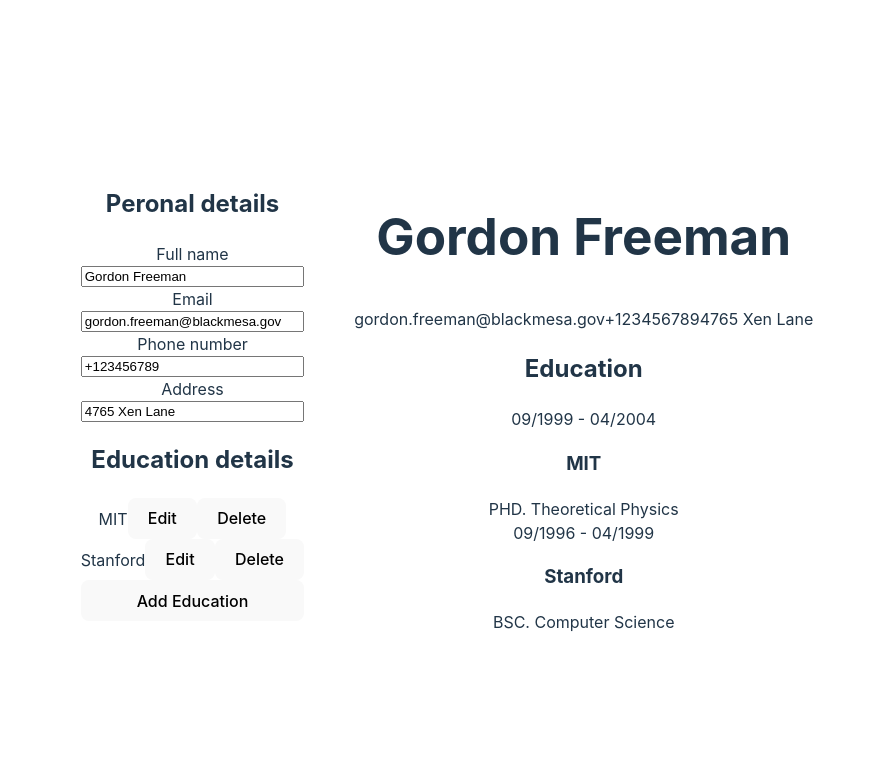
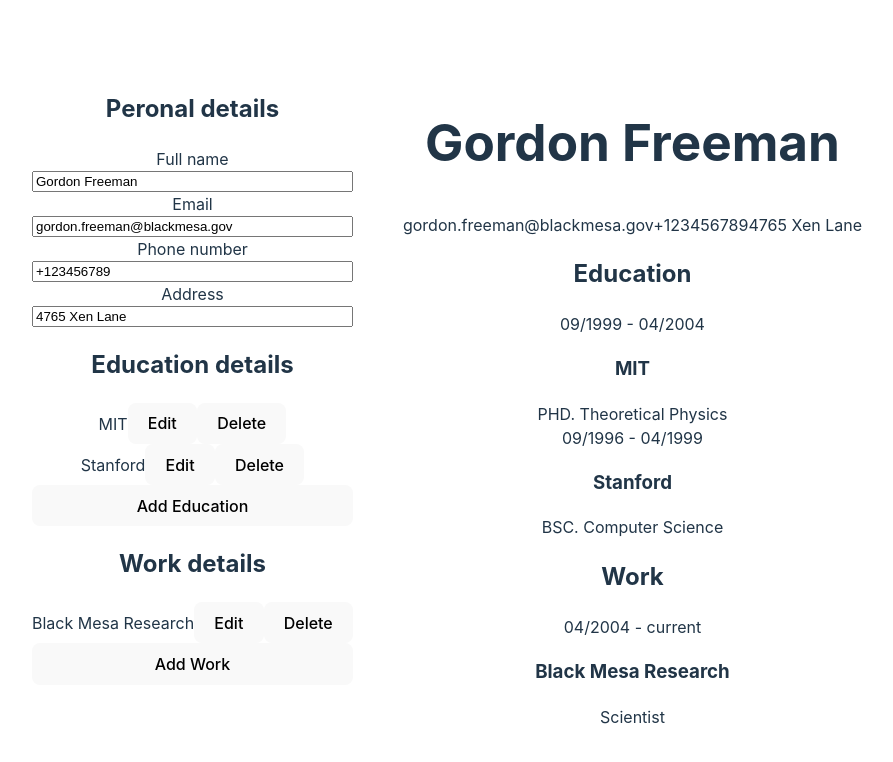
Before and after one commit to aslanhudajev/react-cv-app, a React (Vite) app: page / in a window 1280 px wide. Shown: the top 762 px of the page, without its empty margins (193-1086 px from the left). Built offline with nearby package versions, Linux system fonts and the light colour scheme.

Commit message:
added func to add and delete education and work entries. Left to do: 1. styling

```diff
--- a/src/App.jsx
+++ b/src/App.jsx
@@ -4,6 +4,7 @@
 import CV from "./components/CVPreview/CV";
 import PersonalDetails from "./components/Inputs/PersonalDetails/PersonalDetails";
 import EducationDetails from "./components/Inputs/EducationDetails/EducationDetails";
+import WorkDetails from "./components/Inputs/WorkDetails/WordDetails";
 
 import "./App.css";
 
@@ -48,8 +49,9 @@
   const [currentlyEditedEducationEntryId, setCurrentlyEditedEducationEntryId] =
     useState(null);
 
-  const [showworkForm, setShowWorkForm] = useState(false);
-  let currentlyEditedWorkEntryId = null;
+  const [isWorkFormVisible, setIsWorkFormVisible] = useState(false);
+  const [currentlyEditedWorkEntryId, setCurrentlyEditedWorkEntryId] =
+    useState(null);
 
   function handlePersonalInfoChange(e) {
     const newPersonalInfo = { ...personalInfo };
@@ -66,6 +68,15 @@
     setEducationInfo(newEducationInfo);
   }
 
+  function handleWorkInfoChange(e) {
+    const newWorkInfo = structuredClone(workInfo);
+    let infoChanged = newWorkInfo.find(
+      (work) => work.id === currentlyEditedWorkEntryId
+    );
+    infoChanged[e.target.dataset.key] = e.target.value;
+    setWorkInfo(newWorkInfo);
+  }
+
   function addEducation() {
     const newEducationInfo = structuredClone(educationInfo);
     newEducationInfo.push({
@@ -76,6 +87,34 @@
       id: uuid(),
     });
     setEducationInfo(newEducationInfo);
+  }
+
+  function deleteEducation(e) {
+    const newEducationInfo = structuredClone(educationInfo).filter(
+      (education) => education.id !== e.target.dataset.id
+    );
+    setEducationInfo(newEducationInfo);
+  }
+
+  function addWork() {
+    const newWorkInfo = structuredClone(workInfo);
+    newWorkInfo.push({
+      company: "Acme",
+      position: "",
+      location: "",
+      from: "",
+      to: "",
+      desc: "",
+      id: uuid(),
+    });
+    setWorkInfo(newWorkInfo);
+  }
+
+  function deleteWork(e) {
+    const newWorkInfo = structuredClone(workInfo).filter(
+      (work) => work.id !== e.target.dataset.id
+    );
+    setWorkInfo(newWorkInfo);
   }
 
   function showEducationEditForm(e) {
@@ -89,10 +128,14 @@
   }
 
   function showWorkEditForm(e) {
-    currentlyEditedWorkEntryId = e.target.dataset.id;
+    setCurrentlyEditedWorkEntryId(e.target.dataset.id);
+    setIsWorkFormVisible(true);
   }
 
-  function hideWorkEditForm() {}
+  function hideWorkEditForm() {
+    setCurrentlyEditedWorkEntryId(null);
+    setIsWorkFormVisible(false);
+  }
 
   return (
     <>
@@ -106,14 +149,29 @@
           isEducationFormVisible={isEducationFormVisible}
           currentlyEditedEducationEntryId={currentlyEditedEducationEntryId}
           addEducation={addEducation}
+          deleteEducation={deleteEducation}
           showEducationEditForm={showEducationEditForm}
           hideEducationEditForm={hideEducationEditForm}
           onChange={handleEducationInfoChange}
         />
+        <WorkDetails
+          workInfo={workInfo}
+          isWorkFormVisible={isWorkFormVisible}
+          currentlyEditedWorkEntryId={currentlyEditedWorkEntryId}
+          addWork={addWork}
+          showWorkEditForm={showWorkEditForm}
+          hideWorkEditForm={hideWorkEditForm}
+          deleteWork={deleteWork}
+          onChange={handleWorkInfoChange}
+        />
       </section>
 
       <section className="cv-preview">
-        <CV personalInfo={personalInfo} educationInfo={educationInfo} />
+        <CV
+          personalInfo={personalInfo}
+          educationInfo={educationInfo}
+          workInfo={workInfo}
+        />
       </section>
     </>
   );
--- a/src/components/CVPreview/CV.jsx
+++ b/src/components/CVPreview/CV.jsx
@@ -2,15 +2,19 @@
 /* eslint-disable react/prop-types */
 import DisplaySection from "./DisplaySection";
 import EducationDetailsCV from "./EducationDetailsCV/EducationDetailsCV";
-import PersonalDetailsCV from "./PersonalDetails/PersonalDetailsCV";
+import PersonalDetailsCV from "./PersonalDetailsCV/PersonalDetailsCV";
+import WorkDetailsCV from "./WorkDetailsCV/WordDetailsCV";
 
-function CV({ personalInfo, educationInfo }) {
+function CV({ personalInfo, educationInfo, workInfo }) {
   return (
     <>
       <PersonalDetailsCV {...personalInfo} />
       <DisplaySection title="Education">
         <EducationDetailsCV educationInfo={educationInfo} />
       </DisplaySection>
+      <DisplaySection title="Work">
+        <WorkDetailsCV workInfo={workInfo} />
+      </DisplaySection>
     </>
   );
 }
--- /dev/null
+++ b/src/components/CVPreview/WorkDetailsCV/WordDetailsCV.jsx
@@ -0,0 +1,24 @@
+/* eslint-disable react/prop-types */
+function WorkDetailsCV({ workInfo }) {
+  return (
+    <>
+      {workInfo.map((work) => {
+        return (
+          <div key={work.id}>
+            <div>
+              <span className="exp-fromto">
+                {work.from} - {work.to}
+              </span>
+            </div>
+            <div>
+              <h3 className="exp-place">{work.company}</h3>
+              <span className="exp-title">{work.position}</span>
+            </div>
+          </div>
+        );
+      })}
+    </>
+  );
+}
+
+export default WorkDetailsCV;
--- a/src/components/Inputs/EducationDetails/EducationDetails.jsx
+++ b/src/components/Inputs/EducationDetails/EducationDetails.jsx
@@ -10,6 +10,7 @@
   addEducation,
   showEducationEditForm,
   hideEducationEditForm,
+  deleteEducation,
   onChange,
 }) {
   if (!isEducationFormVisible) {
@@ -22,6 +23,7 @@
               id={education.id}
               key={education.id}
               showEducationEditForm={showEducationEditForm}
+              deleteEducation={deleteEducation}
             />
           );
         })}
--- a/src/components/Inputs/EducationDetails/EducationEntry.jsx
+++ b/src/components/Inputs/EducationDetails/EducationEntry.jsx
@@ -1,5 +1,10 @@
 /* eslint-disable react/prop-types */
-function EducationEntry({ university, id, showEducationEditForm }) {
+function EducationEntry({
+  university,
+  id,
+  showEducationEditForm,
+  deleteEducation,
+}) {
   return (
     <div className="edu-entry df fdr">
       <span className="edu-uni">{university}</span>
@@ -11,7 +16,12 @@
       >
         Edit
       </button>
-      <button className="btn" id="delete" data-id={id}>
+      <button
+        className="btn"
+        id="delete"
+        data-id={id}
+        onClick={deleteEducation}
+      >
         Delete
       </button>
     </div>
--- /dev/null
+++ b/src/components/Inputs/WorkDetails/WordDetails.jsx
@@ -0,0 +1,52 @@
+/* eslint-disable react/prop-types */
+import InputSection from "../InputSection";
+import WorkEntry from "./WorkEntry";
+import WorkEditForm from "./WorkEditForm";
+
+function WorkDetails({
+  workInfo,
+  isWorkFormVisible,
+  currentlyEditedWorkEntryId,
+  addWork,
+  showWorkEditForm,
+  hideWorkEditForm,
+  deleteWork,
+  onChange,
+}) {
+  if (!isWorkFormVisible) {
+    return (
+      <InputSection title="Work details">
+        {workInfo.map((work) => {
+          return (
+            <WorkEntry
+              company={work.company}
+              id={work.id}
+              key={work.id}
+              showWorkEditForm={showWorkEditForm}
+              deleteWork={deleteWork}
+            />
+          );
+        })}
+        <button className="btn add" onClick={addWork}>
+          Add Work
+        </button>
+      </InputSection>
+    );
+  } else {
+    console.log(currentlyEditedWorkEntryId);
+    const currentlyEditedWorkEntry = workInfo.find(
+      (work) => work.id === currentlyEditedWorkEntryId
+    );
+    return (
+      <InputSection title={currentlyEditedWorkEntry.company}>
+        <WorkEditForm
+          hideWorkEditForm={hideWorkEditForm}
+          onChange={onChange}
+          {...currentlyEditedWorkEntry}
+        />
+      </InputSection>
+    );
+  }
+}
+
+export default WorkDetails;
--- /dev/null
+++ b/src/components/Inputs/WorkDetails/WorkEditForm.jsx
@@ -0,0 +1,52 @@
+/* eslint-disable react/prop-types */
+import InputGroup from "../InputGroup";
+
+function WorkEditForm({
+  company,
+  position,
+  from,
+  to,
+  hideWorkEditForm,
+  onChange,
+}) {
+  return (
+    <>
+      <form action="submit">
+        <InputGroup
+          label="Company"
+          type="text"
+          dataKey="company"
+          value={company}
+          onChange={onChange}
+        />
+        <InputGroup
+          label="Position"
+          type="text"
+          dataKey="position"
+          value={position}
+          onChange={onChange}
+        />
+        <InputGroup
+          label="From"
+          type="text"
+          dataKey="from"
+          value={from}
+          onChange={onChange}
+        />
+        <InputGroup
+          label="To"
+          type="text"
+          dataKey="to"
+          value={to}
+          onChange={onChange}
+        />
+
+        <button className="btn hide" type="button" onClick={hideWorkEditForm}>
+          Close
+        </button>
+      </form>
+    </>
+  );
+}
+
+export default WorkEditForm;
--- /dev/null
+++ b/src/components/Inputs/WorkDetails/WorkEntry.jsx
@@ -0,0 +1,16 @@
+/* eslint-disable react/prop-types */
+function WorkEntry({ company, id, showWorkEditForm, deleteWork }) {
+  return (
+    <div className="edu-entry df fdr">
+      <span className="edu-uni">{company}</span>
+      <button className="btn" id="edit" data-id={id} onClick={showWorkEditForm}>
+        Edit
+      </button>
+      <button className="btn" id="delete" data-id={id} onClick={deleteWork}>
+        Delete
+      </button>
+    </div>
+  );
+}
+
+export default WorkEntry;
```
Also changed, not shown: src/components/CVPreview/PersonalDetailsCV/PersonalDetailsCV.jsx (renamed from src/components/CVPreview/PersonalDetails/PersonalDetailsCV.jsx).
